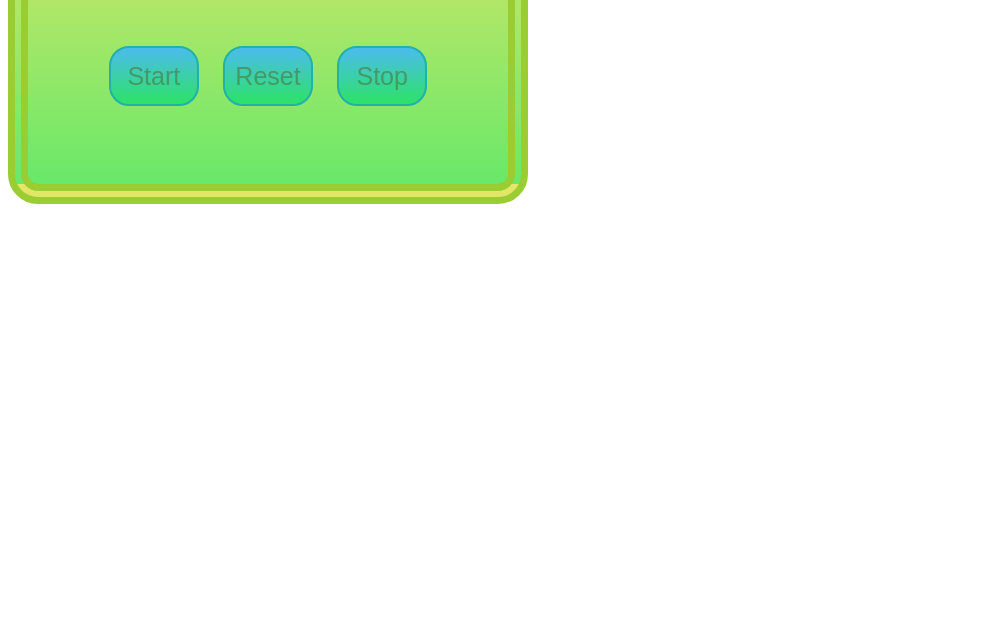
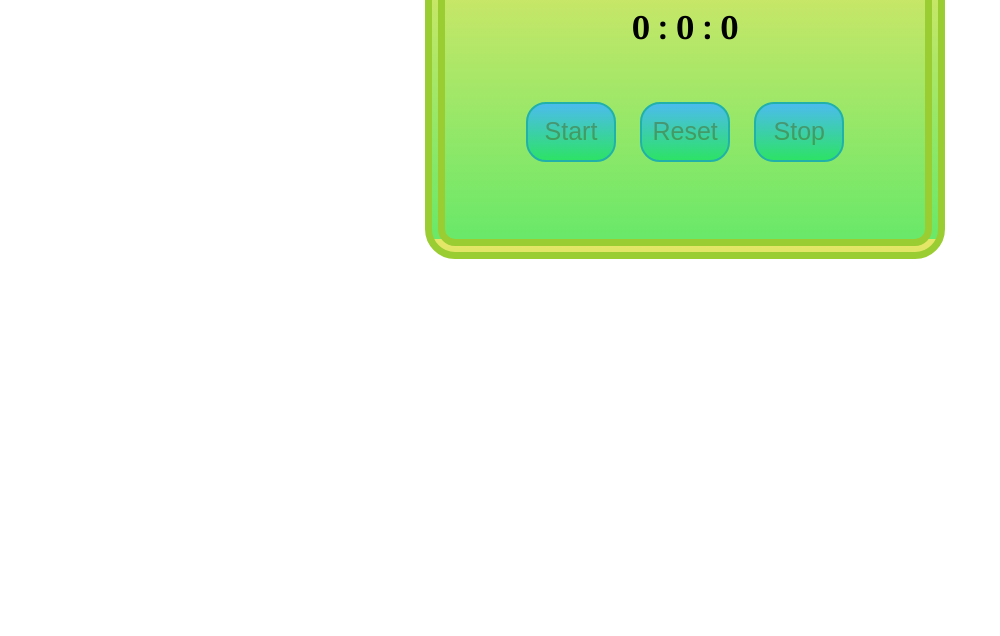
Before and after one commit to KetakiGopalghare/Stopwatch, a plain HTML site: page index.html in a window 1280 px wide. Shown: the part 164-800 px from the top of the page, without its empty margins (0-1000 px from the left). Drawn offline with Linux system fonts and the light colour scheme.

Commit message:
Update style.css

```diff
--- a/style.css
+++ b/style.css
@@ -8,6 +8,7 @@ div{
     border-radius: 30px;
     text-align: center;
     background: linear-gradient(rgb(230, 230, 103),rgb(105, 232, 105));
+    margin: 5% 33%;
 }
 
 button{
```
